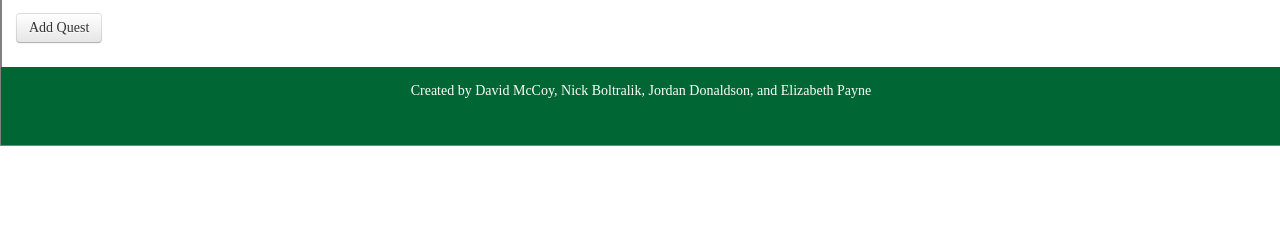
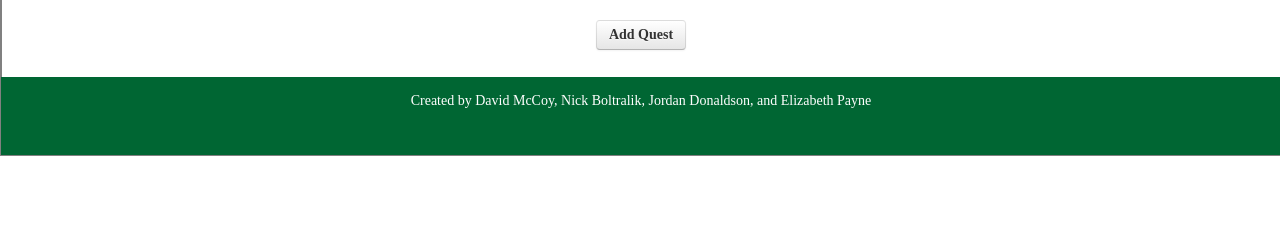
Before and after one commit to nboltralik/taskbanisher_copy, a Flask app: template app/templates/quests.html in a window 1280 px wide. Shown: the part 212-452 px from the top of the page. Run offline with Flask 2, Linux system fonts and the light colour scheme; the template is opened without the code that fills it: values that come from a table or form of the project are taken from there, others are empty; data comes from the database, SQL or seed files in the repository.

Commit message:
button looking alright

```diff
--- a/app/templates/quests.html
+++ b/app/templates/quests.html
@@ -8,7 +8,7 @@
     <article>
     <h2 style="text-align:center">{{ user.full_name }}'s Quests!</h2>
     <div style="margin-left:auto;margin-right:auto;">
-		<p style="font-size:18px"><a href="/quests/add" class="btn">Add Quest</a></p>
+		<h3 style="text-align:center"><a href="/quests/add" class="btn">Add Quest</a></h3>
 	</div>
     {% for quest in quest_objects %}
     <p style="text-align:center"><b>{{ quest.name }}</b></p>
```
